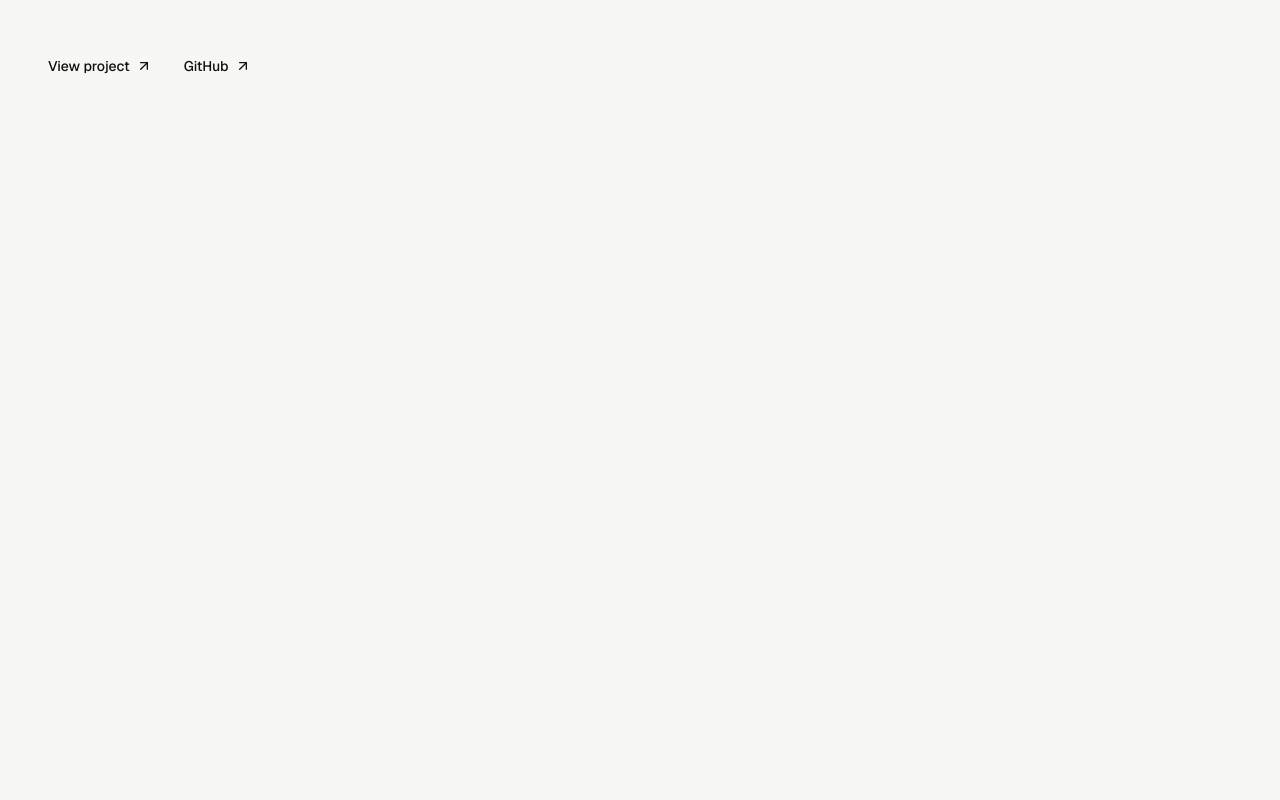
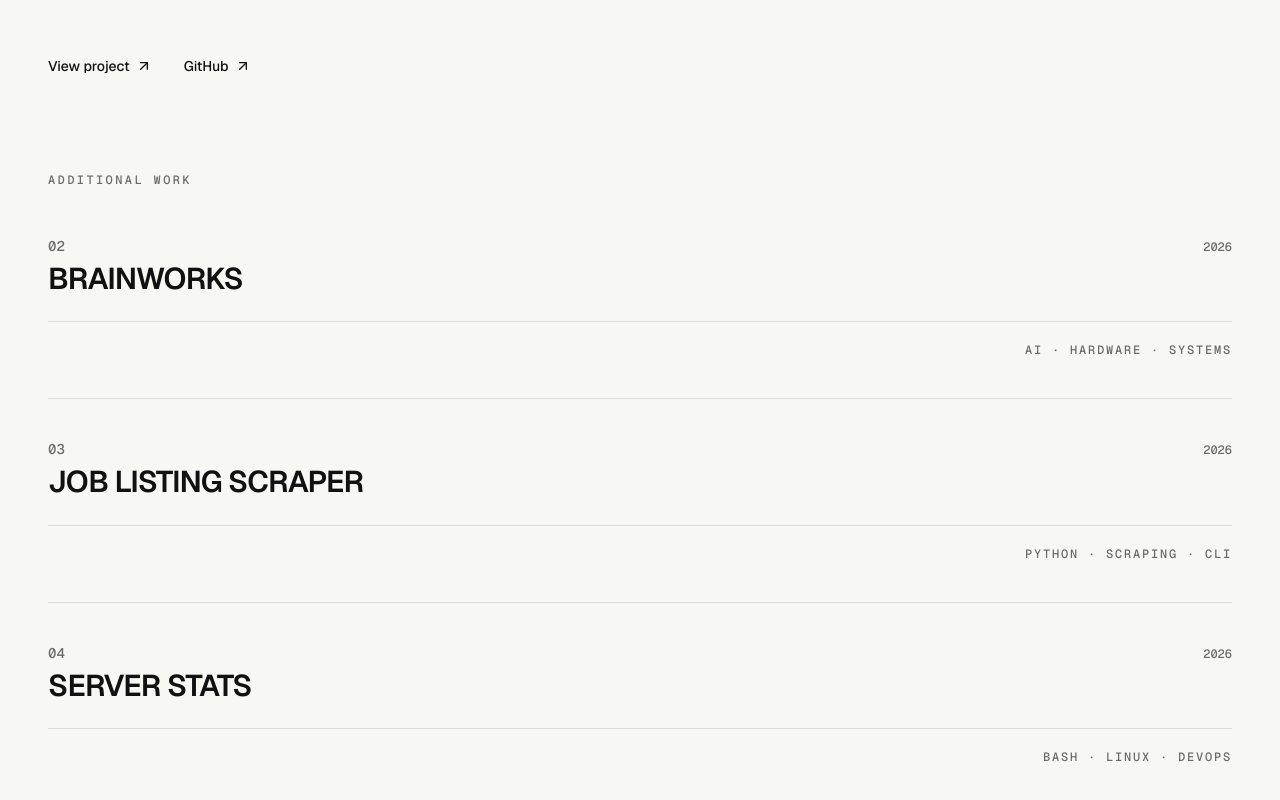
Before and after one commit to shabi-2-2/Portfolio_01, a Next.js app: page / in a window 1280 px wide. Shown: the part 2028-2828 px from the top of the page. Before the commit the page ends 2248 px from the top, so only its background shows below. Built offline with nearby package versions, Linux system fonts and the light colour scheme.

Commit message:
feat: add additional work section with project entries and data source

```diff
--- /dev/null
+++ b/components/home/project-entry.tsx
@@ -0,0 +1,65 @@
+import { ArrowLink } from "@/components/ui/arrow-link";
+import type { Project } from "@/components/home/projects";
+
+type ProjectEntryProps = {
+  project: Project;
+};
+
+export function ProjectEntry({ project }: ProjectEntryProps) {
+  return (
+    <article className="group border-b border-border py-8 md:py-10">
+      <div className="flex items-baseline justify-between gap-4">
+        <div className="min-w-0">
+          <p className="font-mono text-sm font-medium text-muted-foreground transition-colors duration-200 motion-reduce:transition-none group-hover:text-foreground">
+            {project.number}
+          </p>
+          <h3 className="mt-1 text-2xl font-semibold uppercase leading-tight tracking-tight md:text-3xl">
+            {project.title}
+          </h3>
+        </div>
+
+        {project.year ? (
+          <p className="shrink-0 font-mono text-xs font-medium tabular-nums text-muted-foreground">
+            {project.year}
+          </p>
+        ) : null}
+      </div>
+
+      <div className="mt-6 flex flex-col gap-4 border-t border-border pt-5 md:flex-row md:items-start md:justify-between md:gap-8">
+        {project.description ? (
+          <p className="max-w-md text-sm leading-relaxed text-muted-foreground md:text-base">
+            {project.description}
+          </p>
+        ) : null}
+
+        <div className="flex flex-wrap items-center gap-x-5 gap-y-3 md:ml-auto">
+          {project.metadata.length > 0 ? (
+            <p className="font-mono text-xs font-medium uppercase tracking-[0.15em] text-muted-foreground md:text-right">
+              {project.metadata.join(" · ")}
+            </p>
+          ) : null}
+
+          {project.href ? (
+            <ArrowLink
+              href={project.href}
+              target="_blank"
+              rel="noopener noreferrer"
+            >
+              View project
+            </ArrowLink>
+          ) : null}
+
+          {project.github ? (
+            <ArrowLink
+              href={project.github}
+              target="_blank"
+              rel="noopener noreferrer"
+            >
+              GitHub
+            </ArrowLink>
+          ) : null}
+        </div>
+      </div>
+    </article>
+  );
+}
--- /dev/null
+++ b/components/home/projects.ts
@@ -0,0 +1,30 @@
+export type Project = {
+  number: string;
+  title: string;
+  description?: string;
+  metadata: string[];
+  year?: string;
+  href?: string;
+  github?: string;
+};
+
+export const projects: Project[] = [
+  {
+    number: "02",
+    title: "BrainWorks",
+    metadata: ["AI", "Hardware", "Systems"],
+    year: "2026",
+  },
+  {
+    number: "03",
+    title: "Job Listing Scraper",
+    metadata: ["Python", "Scraping", "CLI"],
+    year: "2026",
+  },
+  {
+    number: "04",
+    title: "Server Stats",
+    metadata: ["Bash", "Linux", "DevOps"],
+    year: "2026",
+  },
+];
--- a/components/home/work-section.tsx
+++ b/components/home/work-section.tsx
@@ -1,4 +1,6 @@
 import { FeaturedProject } from "@/components/home/featured-project";
+import { ProjectEntry } from "@/components/home/project-entry";
+import { projects } from "@/components/home/projects";
 import { Container } from "@/components/layout/container";
 import { Section } from "@/components/layout/section";
 import { SectionLabel } from "@/components/ui/section-label";
@@ -25,6 +27,17 @@ export function WorkSection() {
         <div className="mt-16 border-t border-border pt-10 md:mt-20 md:pt-12">
           <FeaturedProject />
         </div>
+
+        <div className="mt-20 md:mt-24">
+          <p className="font-mono text-xs font-medium uppercase tracking-[0.2em] text-muted-foreground">
+            Additional work
+          </p>
+          <div className="mt-2">
+            {projects.map((project) => (
+              <ProjectEntry key={project.number} project={project} />
+            ))}
+          </div>
+        </div>
       </Container>
     </Section>
   );
```
